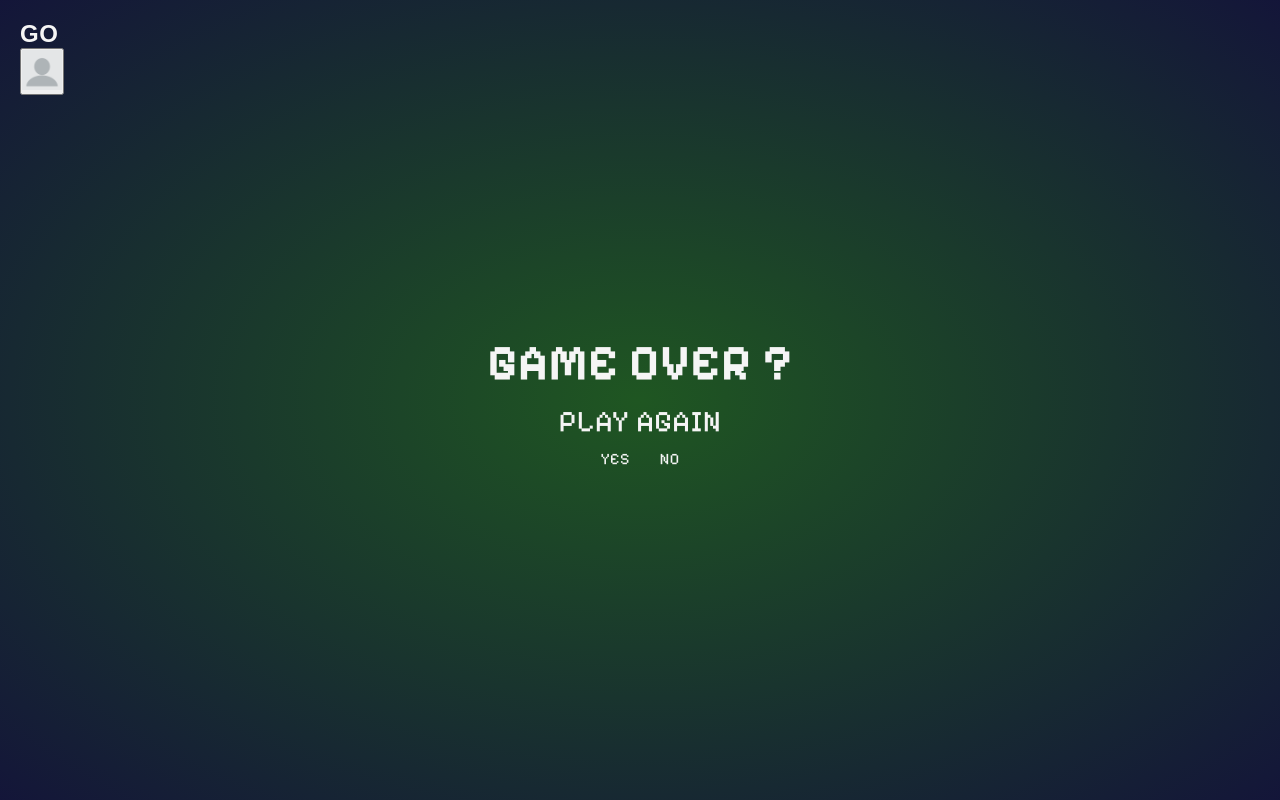
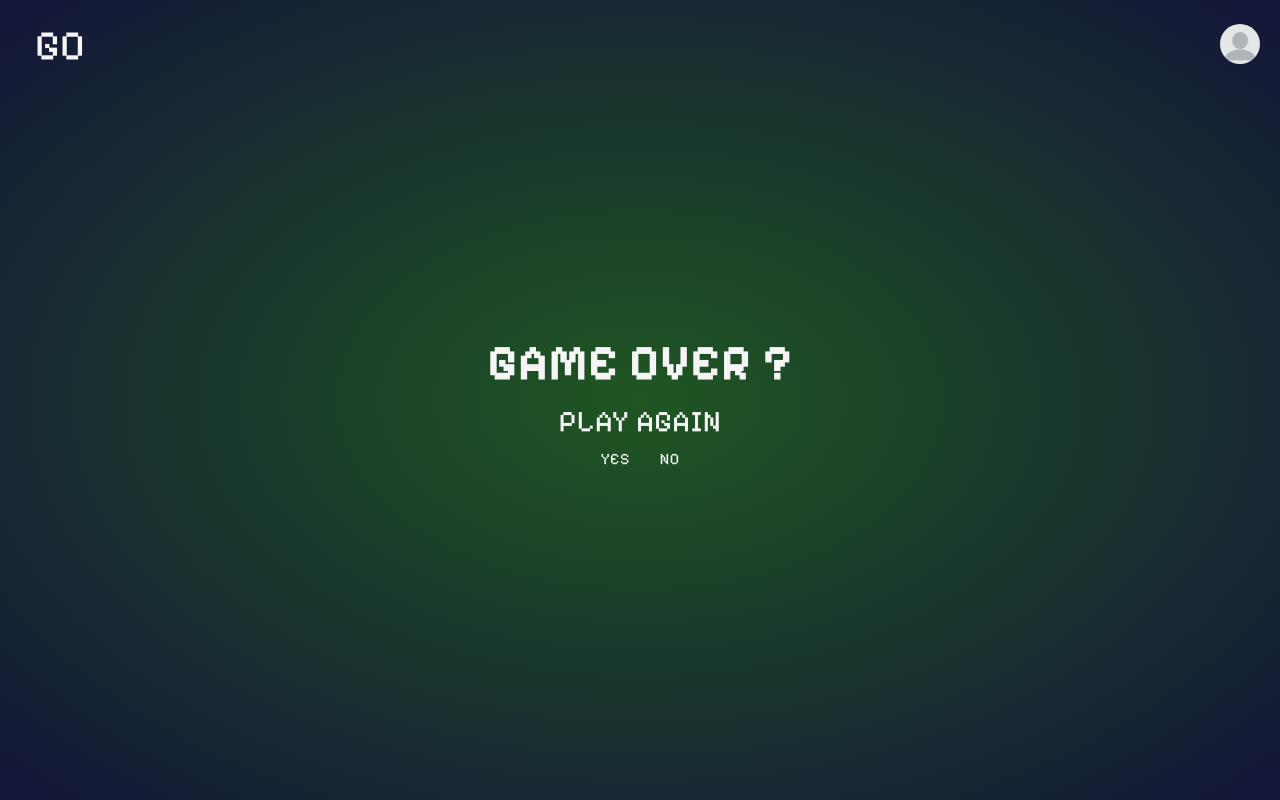
Before and after one commit to kalin-angelov/game-over-v2-frontend, a React (Vite) app: page / in a window 1280 px wide. Built offline with nearby package versions, Linux system fonts and the light colour scheme.

Commit message:
Update Navbar.module.css

```diff
--- a/src/components/reusable/navbar/Navbar.module.css
+++ b/src/components/reusable/navbar/Navbar.module.css
@@ -4,7 +4,68 @@
     padding: 20px;
     width: 100%;
 
-    ul {
+    .mainPageLogo {
+        font-family: "Pixelify Sans", sans-serif;
+        font-optical-sizing: auto;
+        font-weight: 200;
+        sfont-style: normal;
+        font-size: 42px;
+        cursor: pointer;
+        margin-left: 15px;
+    }
+
+    .isAuth {
+
+        display: flex;
+        align-items: center;
+        justify-content: space-between;
+
+        .menu {
+
+            .menuBtn {
+                border: none;
+                background-color: transparent;
+
+                .navUserImg{
+                    border-radius: 50px;
+                }
+            }
+
+            .dropMenu {
+                width: 200px;
+                position: absolute;
+                top: 80%;
+                right: 55px;
+                z-index: 1000;
+                margin: 0 -50px;
+                border-radius: 0px 10px;
+                background-color: rgb(97, 97, 97);
+
+                display: flex;
+                flex-direction: column;
+                align-items: center;
+
+                li {
+                    padding: 10px;
+                    width: 100%;
+
+                    a {
+                        display: inherit;
+                    }
+                }
+            }
+
+            .dropMenu li:last-child {
+                background-color: rgba(231, 11, 11, 0.451);
+                border-bottom-left-radius: 10px;
+                cursor: pointer;
+            }
+        }
+    }
+
+
+
+    .defaultMenu {
         display: flex;
         flex-direction: row;
         align-items: center;
```
